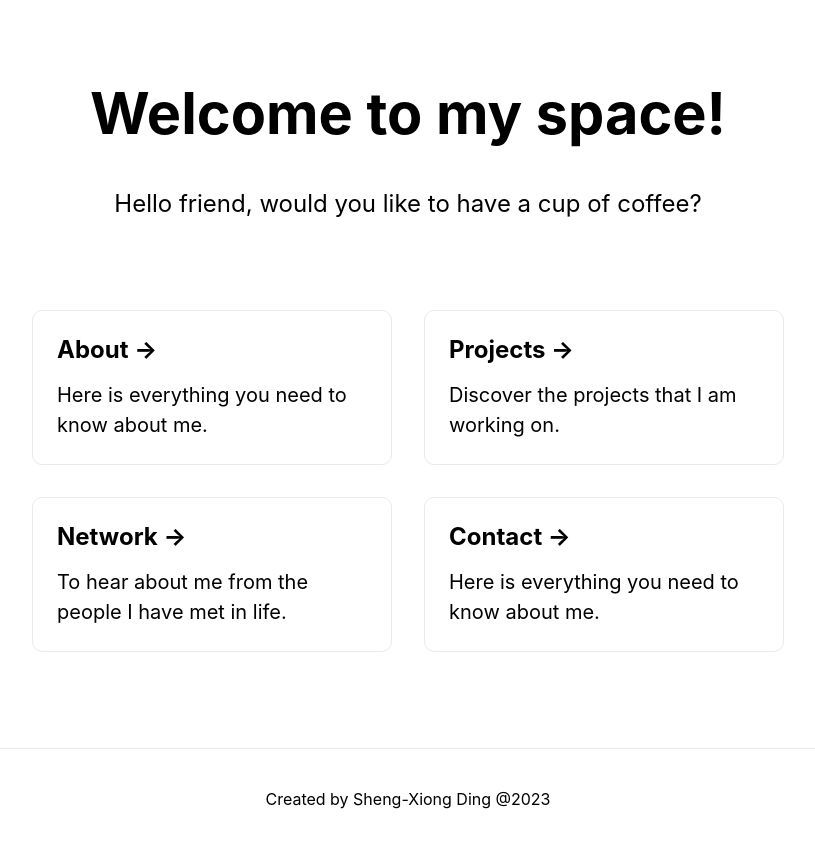
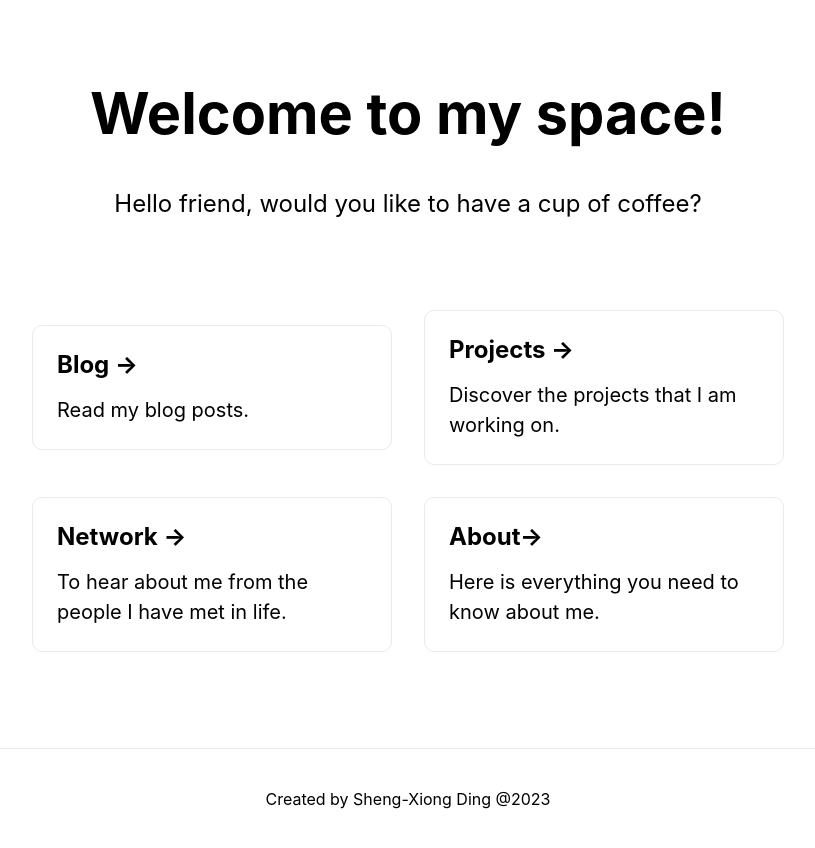
Before and after one commit to shengxio/nextjs-blog, a Next.js app: page / in a window 1280 px wide. Shown: the whole page, without its empty margins (232-1047 px from the left). Built offline with nearby package versions, Linux system fonts and the light colour scheme.

Commit message:
v1.1.4 updated the personal website root directory architecture.

```diff
--- a/pages/index.js
+++ b/pages/index.js
@@ -21,11 +21,9 @@ function Home() {
         </p>
 
         <div className={styles.grid}>
-          <Link href="/about"  className={styles.card}>
-            <h3>About &rarr;</h3>
-            <p>
-              Here is everything you need to know about me.
-            </p>
+          <Link href="/blog" className={styles.card}>
+            <h3>Blog &rarr;</h3>
+            <p>Read my blog posts.</p>
           </Link>
 
           <Link href="/projects" className={styles.card}>
@@ -38,12 +36,13 @@ function Home() {
             <p>To hear about me from the people I have met in life.</p>
           </Link>
 
-          <Link href="/contact" className={styles.card}>
-            <h3>Contact &rarr;</h3>
+          <Link href="/about"  className={styles.card}>
+            <h3>About&rarr;</h3>
             <p>
               Here is everything you need to know about me.
             </p>
           </Link>
+
         </div>
       </main>
 
```
Also changed, not shown: pages/blog.js (added, +26 -0 lines), pages/contact.js (deleted, +0 -16 lines).
